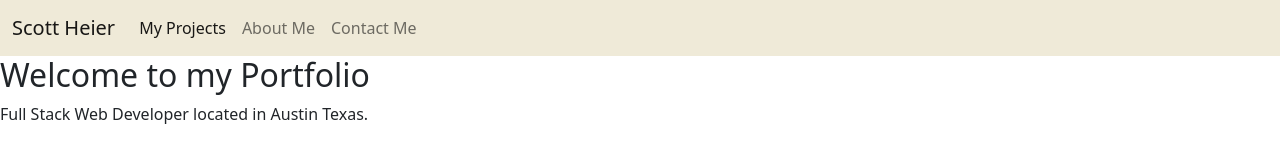
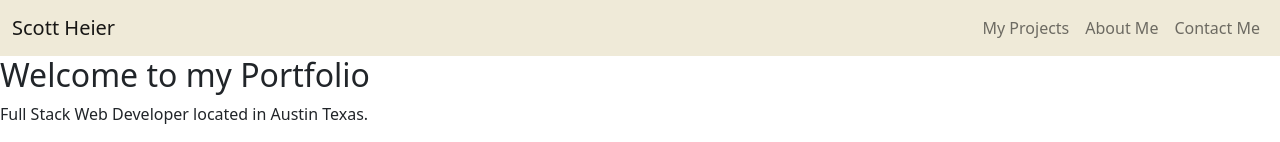
Before and after one commit to Azariill/my-portfolio, a website: page index.html in a window 1280 px wide. Shown: the top 142 px of the page. Drawn offline with nearby package versions, Linux system fonts and the light colour scheme.

Commit message:
updated navbar

```diff
--- a/assets/stylesheets/newstyle.css
+++ b/assets/stylesheets/newstyle.css
@@ -1,3 +1,4 @@
+
 :root{
     --main-bg-color: #5F7161;
     --secondary-color: #6D8B74;
--- a/index.html
+++ b/index.html
@@ -20,9 +20,9 @@
               <button class="navbar-toggler" type="button" data-bs-toggle="collapse" data-bs-target="#navbarNavAltMarkup" aria-controls="navbarNavAltMarkup" aria-expanded="false" aria-label="Toggle navigation">
                 <span class="navbar-toggler-icon"></span>
               </button>
-              <div class="collapse navbar-collapse" id="navbarNavAltMarkup">
+              <div class="collapse navbar-collapse justify-content-end" id="navbarNavAltMarkup">
                 <div class="navbar-nav">
-                  <a class="nav-link active" aria-current="page" href="#my-projects">My Projects</a>
+                  <a class="nav-link" aria-current="page" href="#my-projects">My Projects</a>
                   <a class="nav-link" href="#about-me">About Me</a>
                   <a class="nav-link" href="#contact-me">Contact Me</a>
 
@@ -46,7 +46,7 @@
 
 
         <div class="my-image">
-            <img src="../my-portfolio/assets/images/IMG_2072.jpg" alt="a photo of me in dress clothes">
+            <!-- 1 -->
         </div>
 
     </section>
```
